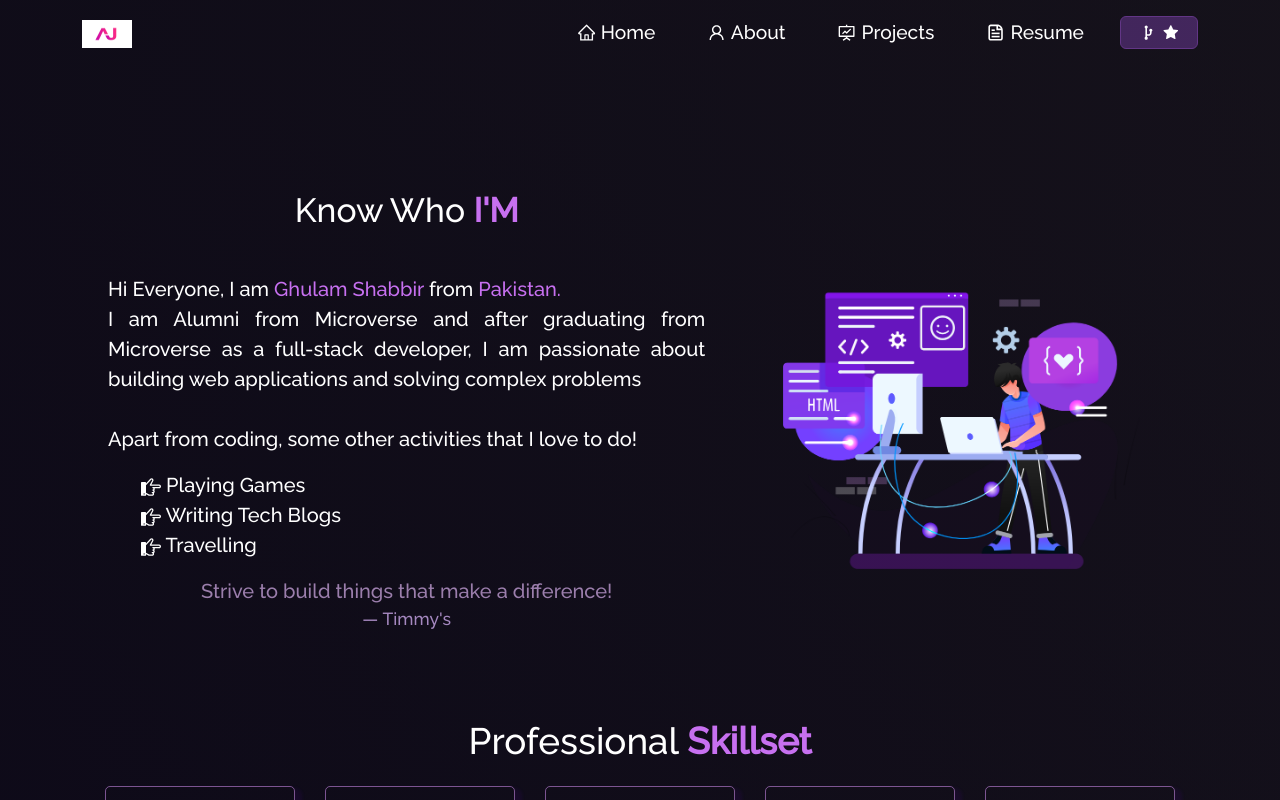
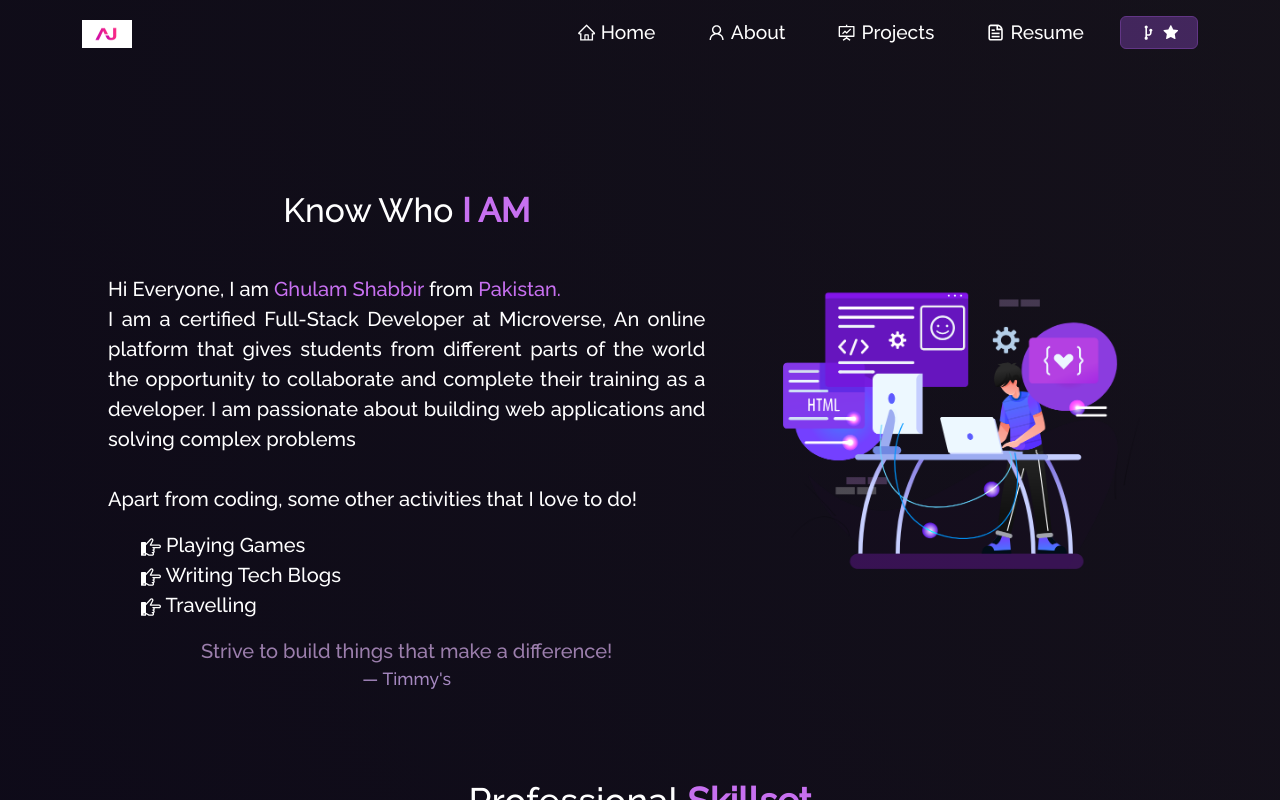
Before and after one commit to AJ193/New_Portfolio, a React (Create React App) app: page /about in a window 1280 px wide. Shown: the top 800 px of the page. Built offline with nearby package versions, Linux system fonts and the light colour scheme.

Commit message:
Modify Project

```diff
--- a/src/App.css
+++ b/src/App.css
@@ -28,6 +28,10 @@
   color: #61dafb;
 }
 
+.font-size {
+  font-size: 0.3em;
+}
+
 @keyframes App-logo-spin {
   from {
     transform: rotate(0deg);
--- a/src/components/About/About.js
+++ b/src/components/About/About.js
@@ -24,7 +24,7 @@ function About() {
             <h1 style={{ fontSize: '2.1em', paddingBottom: '20px' }}>
               Know Who
               {' '}
-              <strong className="purple">I&apos;M</strong>
+              <strong className="purple">I AM</strong>
             </h1>
             <Aboutcard />
           </Col>
--- a/src/components/About/AboutCard.js
+++ b/src/components/About/AboutCard.js
@@ -1,3 +1,4 @@
+/* eslint-disable max-len */
 import React from 'react';
 import Card from 'react-bootstrap/Card';
 import { ImPointRight } from 'react-icons/im';
@@ -16,8 +17,8 @@ function AboutCard() {
             <span className="purple"> Pakistan.</span>
             <br />
             {' '}
-            I am Alumni from Microverse and after graduating from
-            Microverse as a full-stack developer,
+            I am a certified Full-Stack Developer at Microverse,
+            An online platform that gives students from different parts of the world the opportunity to collaborate and complete their training as a developer.
             I am passionate about building web applications
             and solving complex problems
             <br />
--- a/src/components/About/Techstack.js
+++ b/src/components/About/Techstack.js
@@ -18,24 +18,45 @@ function Techstack() {
 
       <Col xs={4} md={2} className="tech-icons">
         <DiJavascript1 />
+        <p className="font-size">
+          Javascript
+        </p>
       </Col>
       <Col xs={4} md={2} className="tech-icons">
         <DiNodejs />
+        <p className="font-size">
+          Node.js
+        </p>
       </Col>
       <Col xs={4} md={2} className="tech-icons">
         <DiReact />
+        <p className="font-size">
+          React
+        </p>
       </Col>
       <Col xs={4} md={2} className="tech-icons">
         <SiNextdotjs />
+        <p className="font-size">
+          Next.js
+        </p>
       </Col>
       <Col xs={4} md={2} className="tech-icons">
         <DiGit />
+        <p className="font-size">
+          Git
+        </p>
       </Col>
       <Col xs={4} md={2} className="tech-icons">
         <SiFirebase />
+        <p className="font-size">
+          Firebase
+        </p>
       </Col>
       <Col xs={4} md={2} className="tech-icons">
         <SiPostgresql />
+        <p className="font-size">
+          Postgresql
+        </p>
       </Col>
     </Row>
   );
--- a/src/components/About/Toolstack.js
+++ b/src/components/About/Toolstack.js
@@ -12,15 +12,27 @@ function Toolstack() {
     <Row style={{ justifyContent: 'center', paddingBottom: '50px' }}>
       <Col xs={4} md={2} className="tech-icons">
         <SiVisualstudiocode />
+        <p className="font-size">
+          Visualstudiocode
+        </p>
       </Col>
       <Col xs={4} md={2} className="tech-icons">
         <SiPostman />
+        <p className="font-size">
+          Postman
+        </p>
       </Col>
       <Col xs={4} md={2} className="tech-icons">
         <SiSlack />
+        <p className="font-size">
+          Slack
+        </p>
       </Col>
       <Col xs={4} md={2} className="tech-icons">
         <SiVercel />
+        <p className="font-size">
+          Vercel
+        </p>
       </Col>
     </Row>
   );
--- a/src/components/Home/Home.js
+++ b/src/components/Home/Home.js
@@ -22,7 +22,7 @@ function Home() {
               </h1>
 
               <h1 className="heading-name">
-                I&apos;M
+                I AM
                 <strong className="main-name"> Ghulam Shabbir</strong>
               </h1>
 
```
